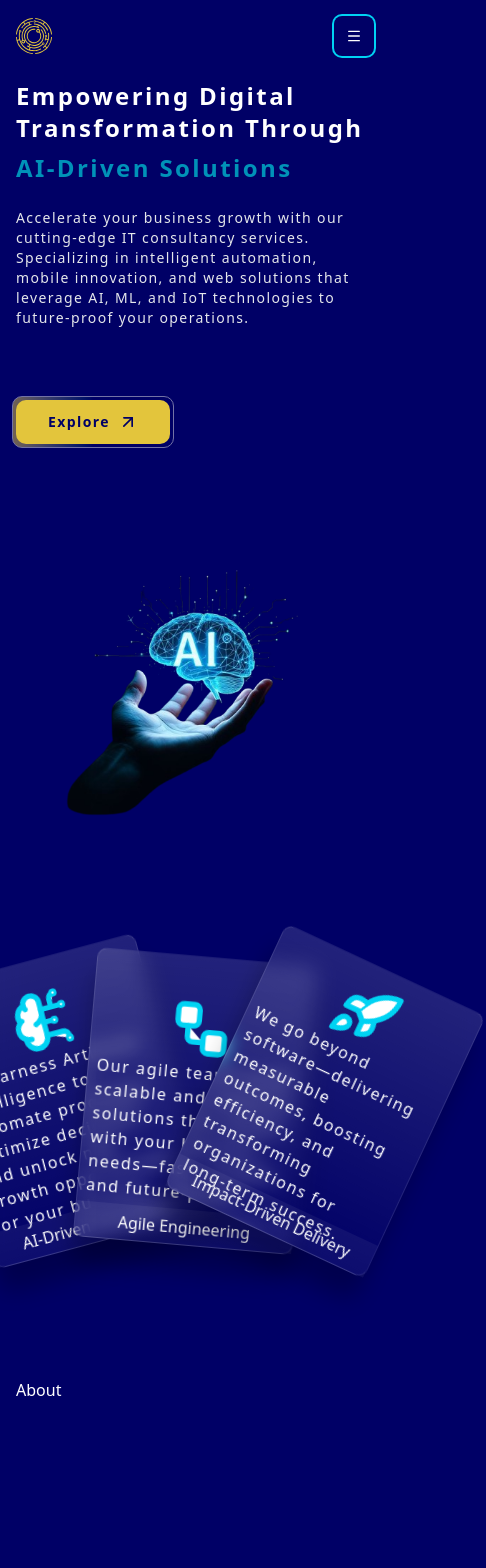
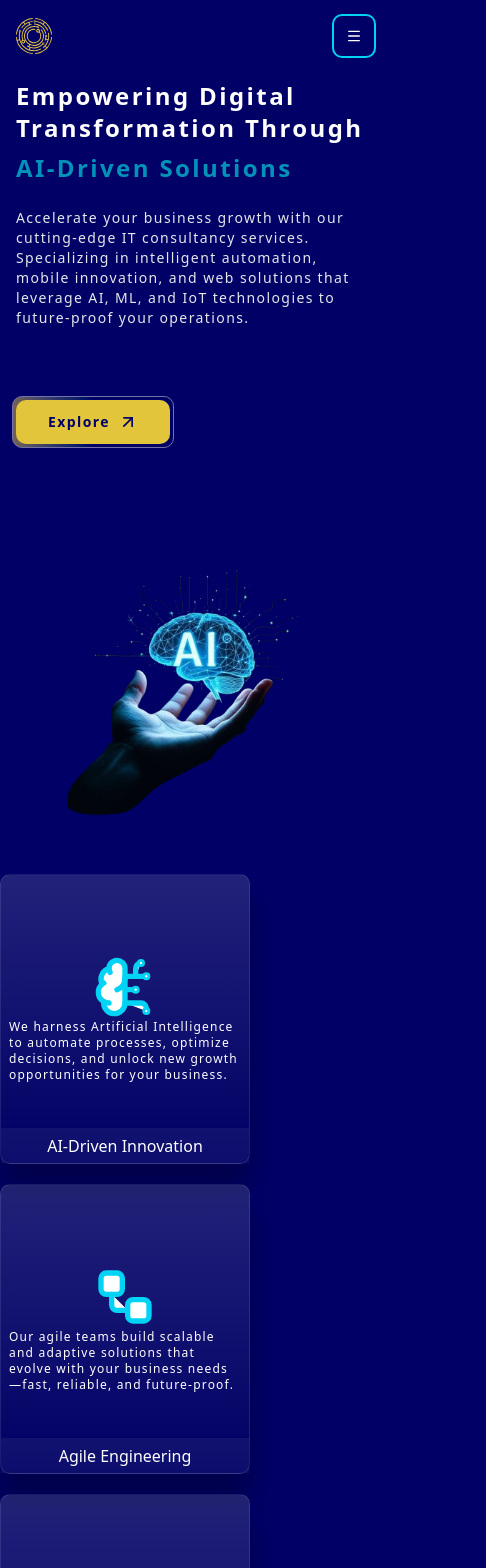
Before and after one commit to PAPA-CHUWE/SOLVIFY-TECHNOLOGIES-WEBSITE, a Next.js app: page / in a window 390 px wide. Shown: the top 1568 px of the page, 486 px wide, since content can reach past the window. Before the commit the page ends 1402 px from the top, so only its background shows below. Built offline with nearby package versions, Linux system fonts and the light colour scheme.

Commit message:
splitting cards

```diff
--- a/app/globals.css
+++ b/app/globals.css
@@ -121,20 +121,23 @@
   }
 }
 
-
 .container {
   position: relative;
   display: flex;
   justify-content: center;
   align-items: center;
   padding-bottom: 10px;
-  height: 55vh;
+  min-height: 55vh;
+  height: 100%;
+  flex-wrap: wrap;
+  gap: 50px;
 }
 
 .container .glass {
   position: relative;
   width: 250px;
-  height: 290px;
+  min-height: 290px;
+  height: 100%;
   background: linear-gradient(#fff2, transparent);
   border: 1px solid rgba(255, 255, 255, 0.1);
   box-shadow: 0 25px 25px rgba(0, 0, 0, 0.25);
@@ -166,7 +169,28 @@
   align-items: center;
   color: #fff;
 }
+
 .container .glass svg {
   font-size: 2.5em;
   fill: #fff;
 }
+
+/* Small screens: straight column, no rotation/margin */
+@media (max-width: 640px) {
+  .container {
+    flex-direction: column;
+    gap: 20px;
+    height: auto;
+    width: 250px;
+  }
+
+  .container .glass {
+    margin: 0;
+    transform: rotate(0deg);
+  }
+
+  .container:hover .glass {
+    transform: rotate(0deg);
+    margin: 0;
+  }
+}
--- a/app/landingPageComponents/Traits.tsx
+++ b/app/landingPageComponents/Traits.tsx
@@ -35,7 +35,7 @@ export default function Traits () {
         className='glass'
       >
         <BrainCircuit className='w-16 h-16 text-cyan-400' />
-        <p className='justify-center w-full tracking-widest flex items-center px-2'>
+        <p className='justify-center w-full tracking-widest flex items-center px-2 md:text-sm text-xs'>
           We harness Artificial Intelligence to automate processes, optimize
           decisions, and unlock new growth opportunities for your business.
         </p>
@@ -46,7 +46,7 @@ export default function Traits () {
         className='glass'
       >
         <Workflow className='w-16 h-16 text-cyan-400' />
-        <p className='justify-center w-full tracking-widest flex items-center px-2'>
+        <p className='justify-center w-full tracking-widest flex items-center px-2 md:text-sm text-xs'>
           Our agile teams build scalable and adaptive solutions that evolve with
           your business needs—fast, reliable, and future-proof.
         </p>
@@ -57,7 +57,7 @@ export default function Traits () {
         className='glass'
       >
         <Rocket className='w-16 h-16 text-cyan-400' />
-        <p className='justify-center w-full tracking-widest flex items-center px-2'>
+        <p className='justify-center w-full tracking-widest flex items-center px-2 md:text-sm text-xs'>
           We go beyond software—delivering measurable outcomes, boosting
           efficiency, and transforming organizations for long-term success.
         </p>
```
